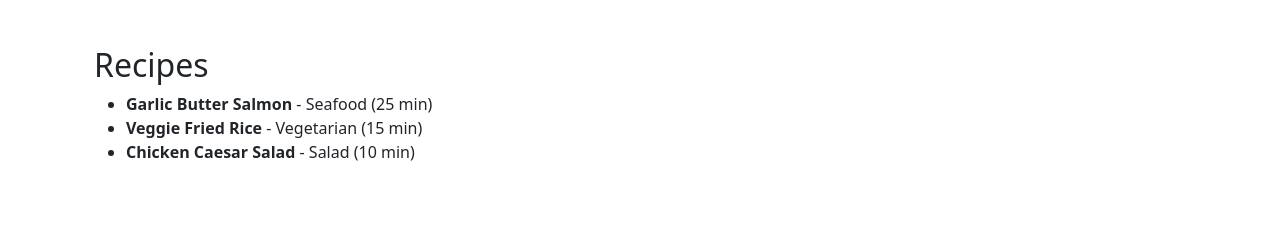
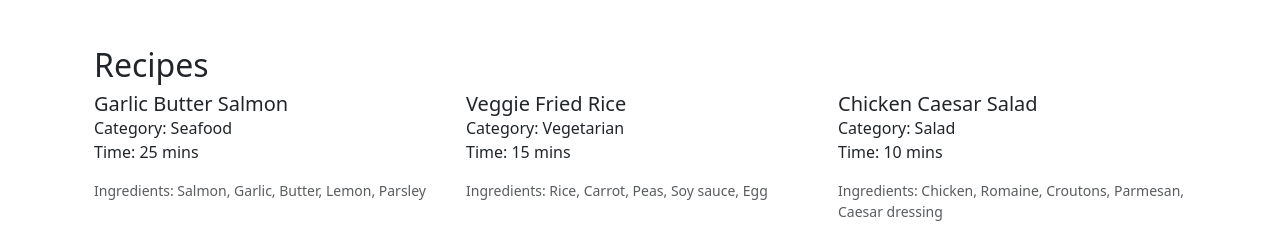
Before and after one commit to Pei-Jung-Tsai/Assessment-2025, a Vue app: page / in a window 1280 px wide. Shown: the part 1281-1516 px from the top of the page. Before the commit the page ends 1461 px from the top, so only its background shows below. Built offline with nearby package versions, Linux system fonts and the light colour scheme.

Commit message:
fetch and display recipes

```diff
--- a/src/App.vue
+++ b/src/App.vue
@@ -15,6 +15,7 @@ import RecipesList from './components/RecipesList.vue'
   <main class="container mt-5">
     <RegisterForm />
     <RecipesList />
+    <EmployeesList />
   </main>
 </template>
 
--- a/src/components/RecipesList.vue
+++ b/src/components/RecipesList.vue
@@ -1,14 +1,37 @@
 <script setup>
-import recipes from '../assets/json/recipes.json'
+import { ref, onMounted } from 'vue'
+
+const recipes = ref([])
+const error = ref(null)
+
+onMounted(async () => {
+  try {
+    const respondObject = await fetch('/recipes.json')
+    const content = await respondObject.json()
+    recipes.value = content
+  } catch (error) {
+    error.value = 'Failed to load recipes.'
+  }
+})
 </script>
 
 <template>
   <section class="container mt-4">
     <h2>Recipes</h2>
-    <ul>
-      <li v-for="item in recipes" :key="item.id">
-        <strong>{{ item.title }}</strong> - {{ item.category }} ({{ item.time }} min)
-      </li>
-    </ul>
+
+    <p v-if="error" class="text-danger">{{ error }}</p>
+
+    <div v-else class="row g-4">
+      <div v-for="r in recipes" :key="r.id" class="col-12 col-md-6 col-lg-4">
+        <div class="card-body">
+          <h5 class="card-title">{{ r.title }}</h5>
+          <p class="card-text">
+            Category: {{ r.category }} <br />
+            Time: {{ r.time }} mins
+          </p>
+          <p class="small text-muted">Ingredients: {{ r.ingredients.join(', ') }}</p>
+        </div>
+      </div>
+    </div>
   </section>
 </template>
```
Also changed, not shown: public/recipes.json (renamed from src/assets/json/recipes.json).
